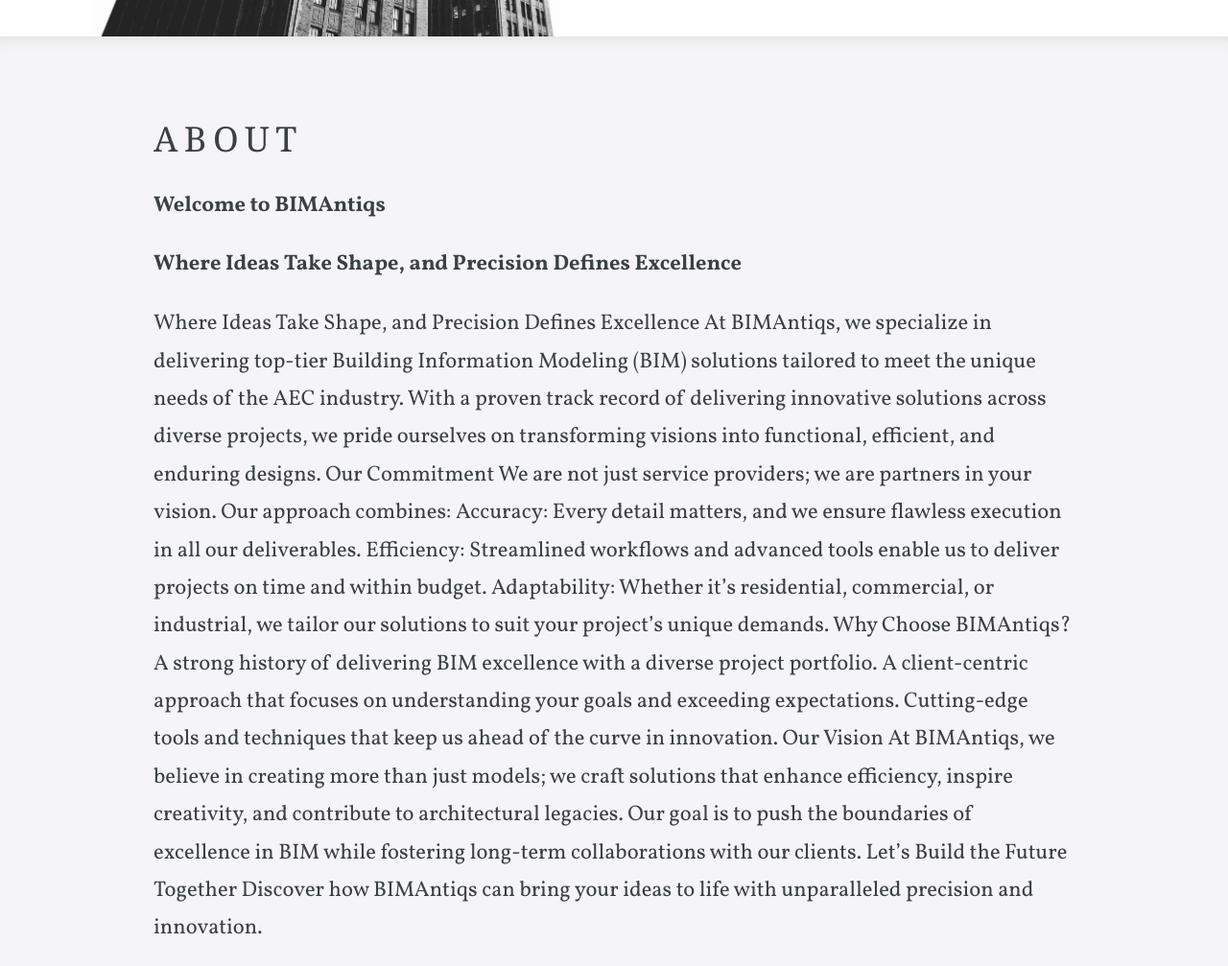
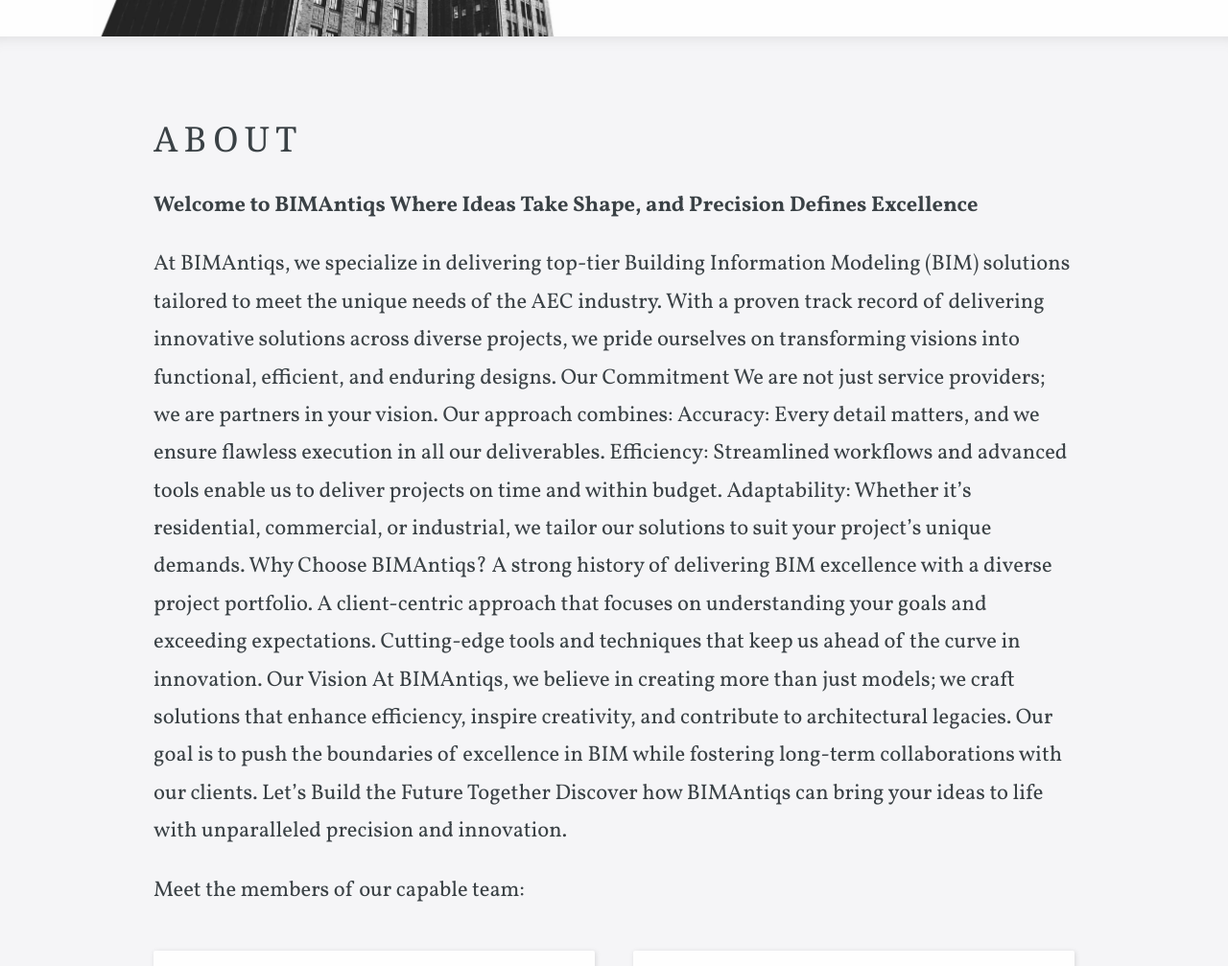
Before and after one commit to R-Madhav/BIMAntiqs.github.io, a Jekyll site: the page built from about.html, in a window 1280 px wide and 1400 px high, scrolled down 382 px, cut to the strip 0-1007 px from the top of the window. Shown: the whole strip at 96% size. Built offline with Jekyll 4.4.1, drawn with Linux system fonts in a browser that asks for light colours; some web fonts are replaced.

Commit message:
Update about.html

```diff
--- a/about.html
+++ b/about.html
@@ -8,9 +8,8 @@
 ---
 
 <div class="editable">
-	<p><strong>Welcome to BIMAntiqs</strong></p>
-	<p><strong>Where Ideas Take Shape, and Precision Defines Excellence</strong></p>
-		Where Ideas Take Shape, and Precision Defines Excellence
+	<p><strong>Welcome to BIMAntiqs</strong>
+	<strong>Where Ideas Take Shape, and Precision Defines Excellence</strong></p>
 
 		At BIMAntiqs, we specialize in delivering top-tier Building Information Modeling (BIM) solutions tailored to meet the unique needs of the AEC industry. With a proven track record of delivering innovative solutions across diverse projects, we pride ourselves on transforming visions into functional, efficient, and enduring designs.
 
```
